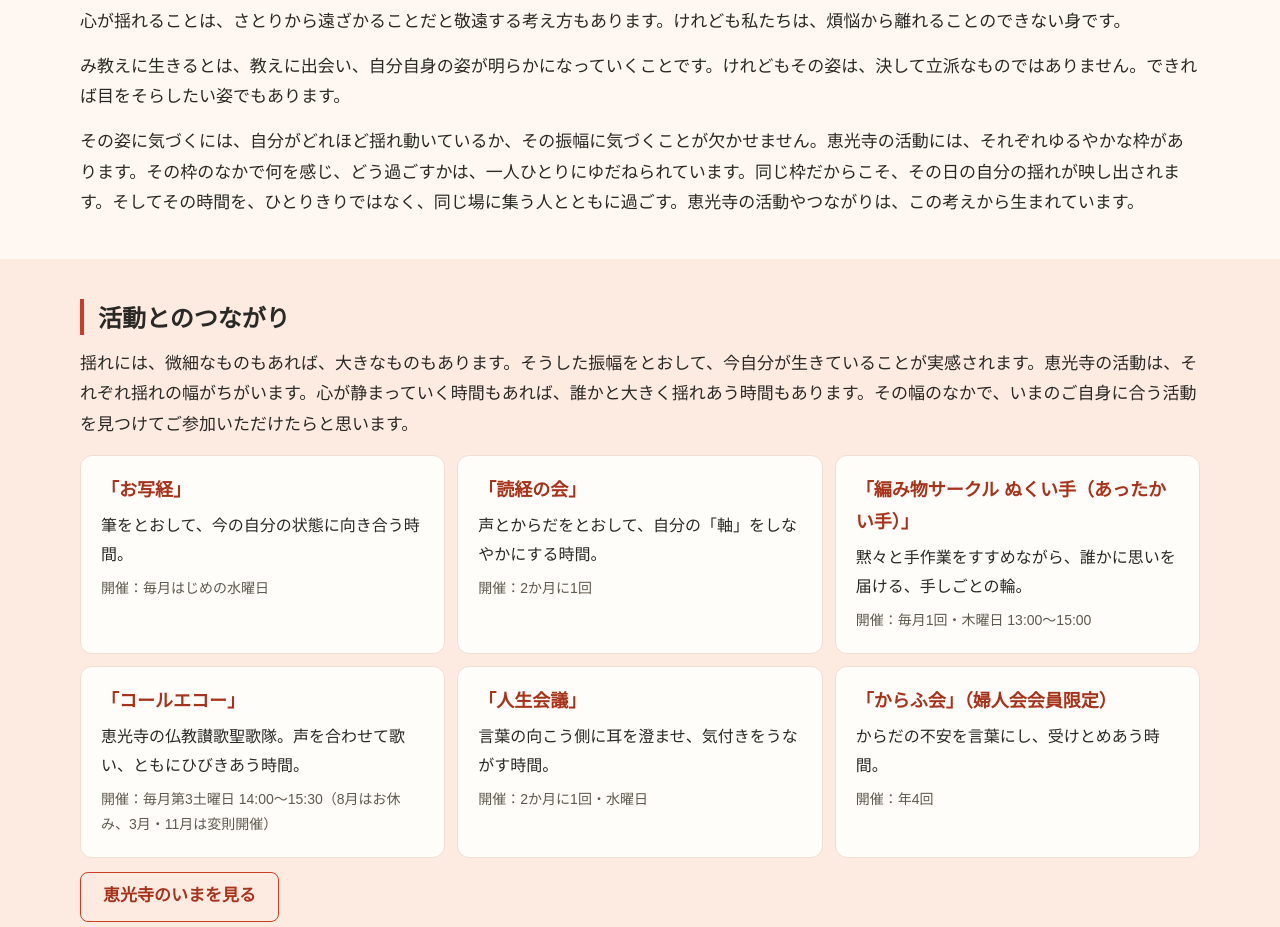
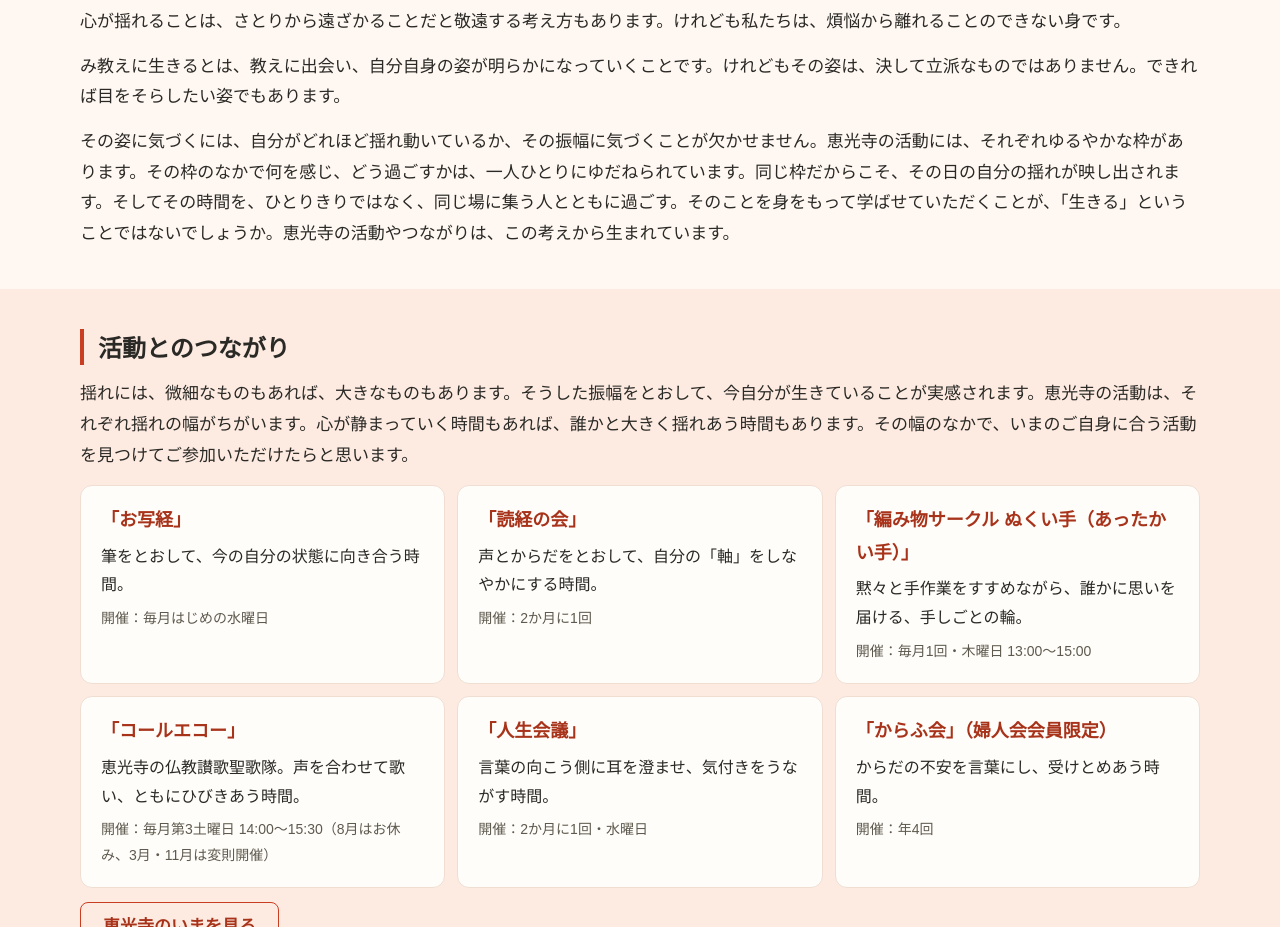
Before and after one commit to ecoji-temple/ecoji-site, a plain HTML site: page hibiki.html in a window 1280 px wide. Shown: the part 1520-2447 px from the top of the page. Drawn offline with Linux system fonts and the light colour scheme; a web font is replaced by a local one.

Commit message:
Add files via upload

```diff
--- a/hibiki.html
+++ b/hibiki.html
@@ -85,7 +85,7 @@ summary::-webkit-details-marker{display:none}summary::marker{content:""}
       <h2 style="margin: 0; font-family: 'Shippori Mincho', serif; font-size: 24px; font-weight: 700; line-height: 1.5; padding-left: 14px; border-left: 4px solid #C93E22">揺れる身のままで</h2>
       <p style="margin: 0;">心が揺れることは、さとりから遠ざかることだと敬遠する考え方もあります。けれども私たちは、煩悩から離れることのできない身です。</p>
       <p style="margin: 0;">み教えに生きるとは、教えに出会い、自分自身の姿が明らかになっていくことです。けれどもその姿は、決して立派なものではありません。できれば目をそらしたい姿でもあります。</p>
-      <p style="margin: 0;">その姿に気づくには、自分がどれほど揺れ動いているか、その振幅に気づくことが欠かせません。恵光寺の活動には、それぞれゆるやかな枠があります。その枠のなかで何を感じ、どう過ごすかは、一人ひとりにゆだねられています。同じ枠だからこそ、その日の自分の揺れが映し出されます。そしてその時間を、ひとりきりではなく、同じ場に集う人とともに過ごす。恵光寺の活動やつながりは、この考えから生まれています。</p>
+      <p style="margin: 0;">その姿に気づくには、自分がどれほど揺れ動いているか、その振幅に気づくことが欠かせません。恵光寺の活動には、それぞれゆるやかな枠があります。その枠のなかで何を感じ、どう過ごすかは、一人ひとりにゆだねられています。同じ枠だからこそ、その日の自分の揺れが映し出されます。そしてその時間を、ひとりきりではなく、同じ場に集う人とともに過ごす。そのことを身をもって学ばせていただくことが、「生きる」ということではないでしょうか。恵光寺の活動やつながりは、この考えから生まれています。</p>
 
     </div>
   </section>
```
Also changed, not shown: 1 other file.
